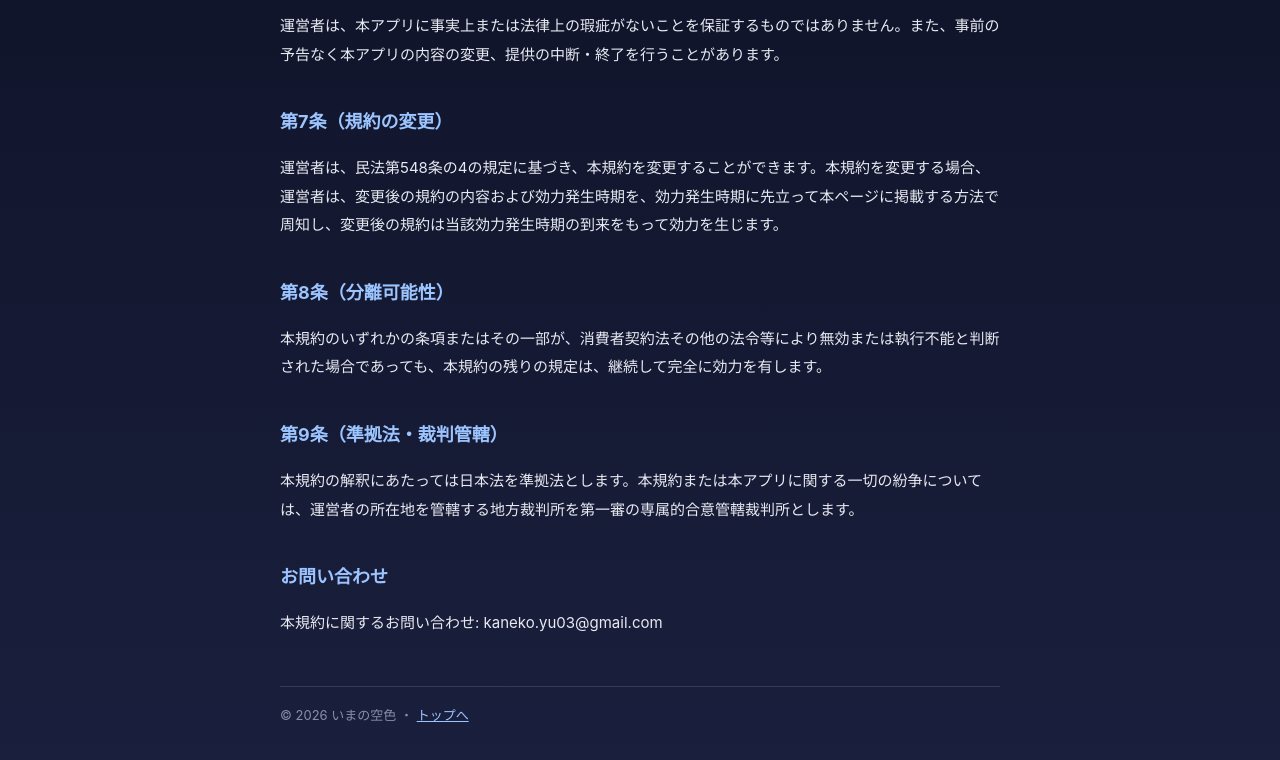
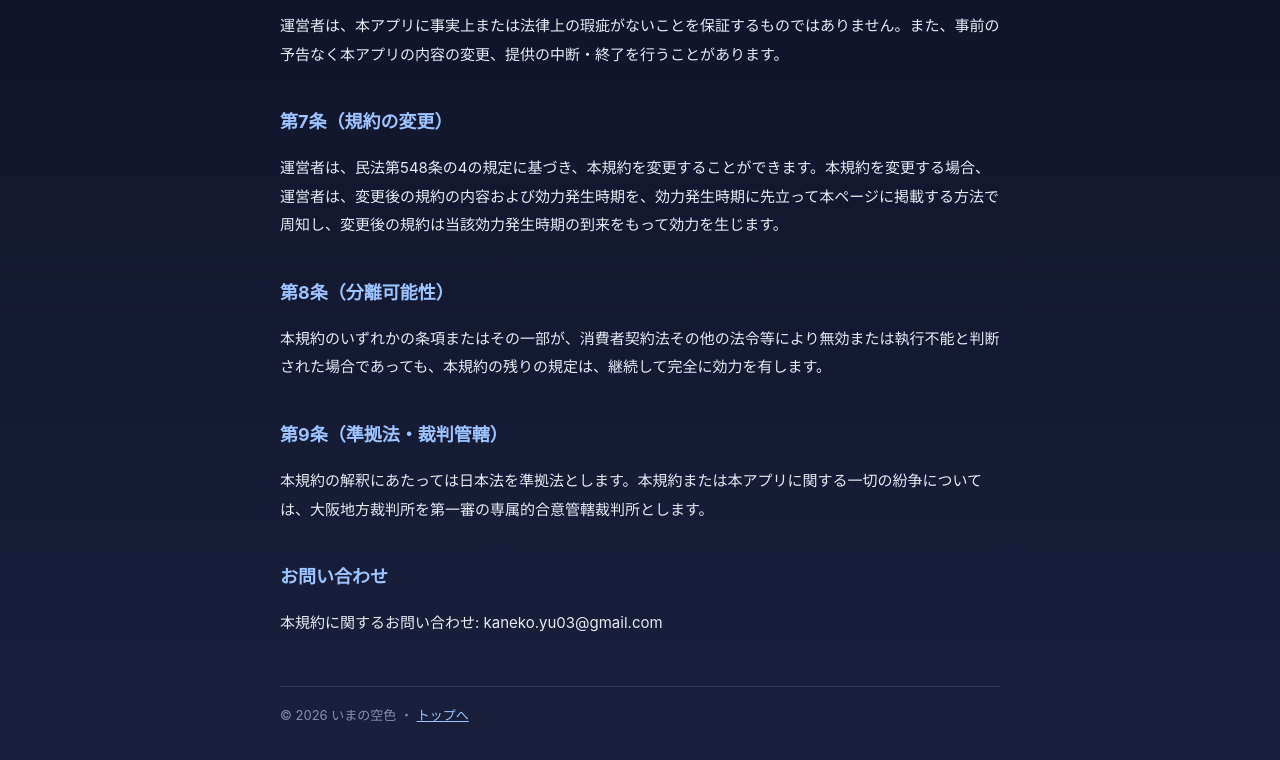
Before and after one commit to nekoneko03/imasora, a website: page app/store/site/terms.html in a window 1280 px wide. Shown: the part 1298-2058 px from the top of the page. Drawn offline with Linux system fonts and the light colour scheme.

Commit message:
管轄裁判所を大阪地裁に指定

```diff
--- a/app/store/site/terms.html
+++ b/app/store/site/terms.html
@@ -44,7 +44,7 @@
 <p>本規約のいずれかの条項またはその一部が、消費者契約法その他の法令等により無効または執行不能と判断された場合であっても、本規約の残りの規定は、継続して完全に効力を有します。</p>
 
 <h2>第9条（準拠法・裁判管轄）</h2>
-<p>本規約の解釈にあたっては日本法を準拠法とします。本規約または本アプリに関する一切の紛争については、運営者の所在地を管轄する地方裁判所を第一審の専属的合意管轄裁判所とします。</p>
+<p>本規約の解釈にあたっては日本法を準拠法とします。本規約または本アプリに関する一切の紛争については、大阪地方裁判所を第一審の専属的合意管轄裁判所とします。</p>
 
 <h2>お問い合わせ</h2>
 <p>本規約に関するお問い合わせ: kaneko.yu03@gmail.com</p>
```
Also changed, not shown: terms.html (+1 -1 lines).
